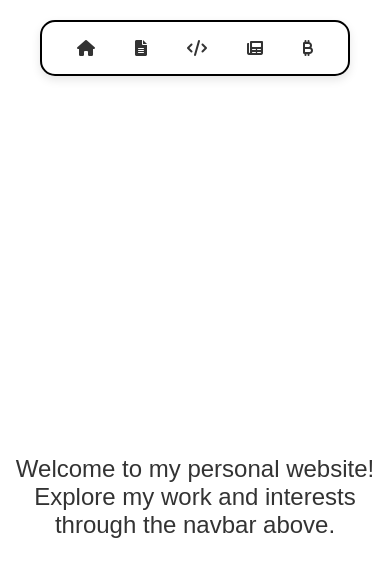
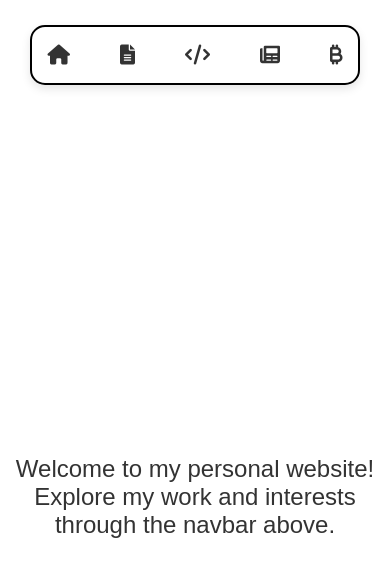
Before and after one commit to mkasplanwar/mkaspulanwar.my.id, a plain HTML site: page new-version/index.html in a window 390 px wide. Drawn offline with Linux system fonts and the light colour scheme.

Commit message:
Responsif index.css

```diff
--- a/new-version/index.css
+++ b/new-version/index.css
@@ -17,8 +17,8 @@ body {
 
 /* Navbar container */
 .navbar {
-     position: absolute;
-    top: 20px;
+    position: absolute;
+    top: 25px;
     left: 50%;
     transform: translateX(-50%);
     display: flex;
@@ -71,12 +71,25 @@ body {
 /* Responsive design */
 @media (max-width: 768px) {
     .navbar {
-        padding: 10px 20px;
-        gap: 10px;
+        padding: 10px 15px;
+        gap: 2px;
     }
 
     .navbar a {
-        font-size: 16px;
+        font-size: 18px;
+        padding: 8px 10px;
+    }
+}
+/* Responsive design */
+@media (max-width: 610px) {
+    .navbar {
+        padding: 10px 30px;
+        gap: 20px;
+    }
+
+    .navbar a {
+        font-size: 20px;
+        padding: 8px 15px;
     }
 
     /* Hide text on mobile, only show icons */
```
